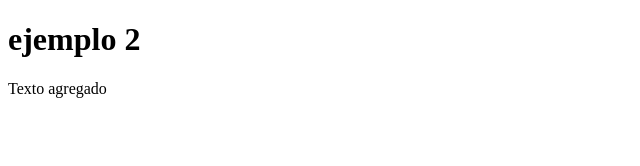
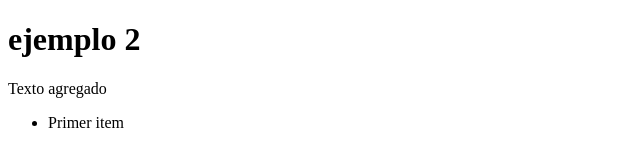
Before and after one commit to MaxBernasconiCodes/ejemplonet2, a plain HTML site: page index.html in a window 1280 px wide. Shown: the full height of the page, 0-640 px from the left. Drawn offline with Linux system fonts and the light colour scheme.

Commit message:
agregado de archivo de estilos

```diff
--- a/index.html
+++ b/index.html
@@ -9,5 +9,10 @@
 <body>
    <h1>ejemplo 2</h1>
    <p>Texto agregado</p>
+   <ul>
+       <li>
+           Primer item
+       </li>
+   </ul>
 </body>
 </html>
--- /dev/null
+++ b/styles.css
@@ -0,0 +1,3 @@
+body{
+    background-color: aquamarine;
+}
```
